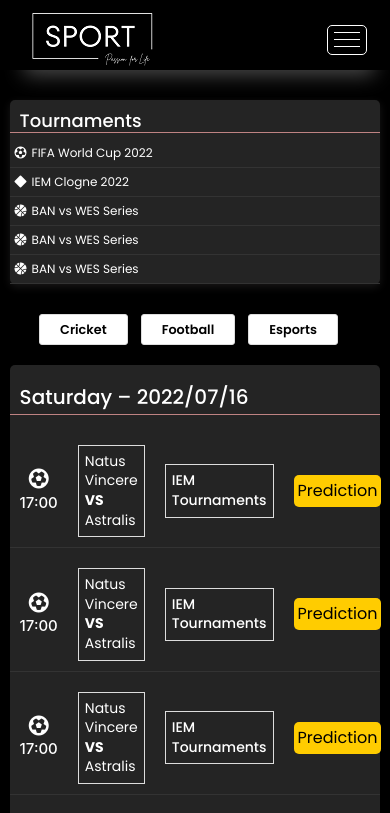
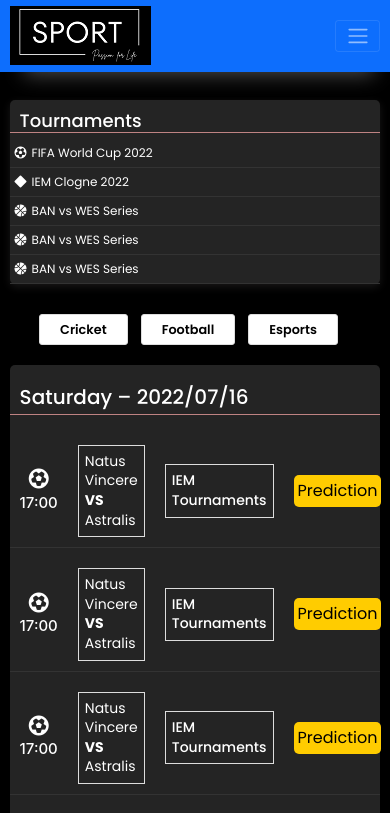
Before and after one commit to Horizon-dev4/react-sports, a React (Create React App) app: page / in a window 390 px wide. Shown: the top 813 px of the page. Built offline with nearby package versions, Linux system fonts and the light colour scheme.

Commit message:
nav bar has made responsive

```diff
--- a/public/assets/css/styles.css
+++ b/public/assets/css/styles.css
@@ -59,7 +59,8 @@ body {
   box-shadow: rgb(209 209 209 / 36%) 4px 25px 20px -20px;
 }
 .nav-p {
-  padding: 0 6%;
+  padding-left: 170px;
+  padding-top: 10px;
 }
 .logo-outer {
   display: block;
--- a/src/pages/components/Header.js
+++ b/src/pages/components/Header.js
@@ -1,23 +1,18 @@
-import React, { useState } from 'react';
-import { Link } from 'react-router-dom';
-import Modal from './Modal/Modal';
+import React, { useState } from "react";
+import { Link } from "react-router-dom";
+import Modal from "./Modal/Modal";
 
 function Header() {
-
-  const [modalOpen, setModalOpen] = useState( false);
+  const [modalOpen, setModalOpen] = useState(false);
 
   return (
     <>
       <header className="header-section">
         <div className="nav-p">
-          <nav className="nav-content-wrapper">
+          {/* <nav className="nav-content-wrapper">
             <Link to="/" className="logo-outer">
               <img src="assets/images/Folio.png" />
             </Link>
-
-            <div className="nav-toggle-btn">
-              <div className="btn-inner"></div>
-            </div>
 
             <ul className="nav-items-wrapper">
               <li className="nav-item-list">
@@ -56,13 +51,72 @@ function Header() {
                 </button>
               </li>
             </ul>
+          </nav> */}
+          <nav class="navbar navbar-expand-lg fixed-top navbar-dark bg-primary">
+            <div class="container">
+              <Link to="/" className="logo-outer">
+                <img src="assets/images/Folio.png" />
+              </Link>
+              <button
+                class="navbar-toggler"
+                type="button"
+                data-bs-toggle="collapse"
+                data-bs-target="#navbarSupportedContent"
+                aria-controls="navbarSupportedContent"
+                aria-expanded="false"
+                aria-label="Toggle navigation"
+              >
+                <span class="navbar-toggler-icon"></span>
+              </button>
+              <div
+                class="collapse navbar-collapse nav-p"
+                id="navbarSupportedContent"
+              >
+                <ul class="navbar-nav me-auto mb-2 mb-lg-0">
+                  <li className="nav-item-list">
+                    <Link to="/" className="nav-item-link">
+                      Matches
+                    </Link>
+                  </li>
+                  <li className="nav-item-list">
+                    <Link to="/Results" className="nav-item-link">
+                      Results
+                    </Link>
+                  </li>
+                  <li className="nav-item-list">
+                    <Link to="/News" className="nav-item-link">
+                      News
+                    </Link>
+                  </li>
+                  <li className="nav-item-list">
+                    <Link to="/Dashboard" className="nav-item-link">
+                      Dashboard
+                    </Link>
+                  </li>
+                  <li className="nav-item-list">
+                    <Link to="/Forum" className="nav-item-link">
+                      Forum
+                    </Link>
+                  </li>
+                  <li className="nav-item-list">
+                    <button
+                      className="nav-item-link login-btn modal-sign"
+                      onClick={() => {
+                        setModalOpen(true);
+                      }}
+                    >
+                      Log In
+                    </button>
+                  </li>
+                </ul>
+              </div>
+            </div>
           </nav>
         </div>
-        { modalOpen && <Modal setOpenModal={setModalOpen}/>}
+        {modalOpen && <Modal setOpenModal={setModalOpen} />}
       </header>
-
     </>
-  )
+  );
 }
 
-export default Header
+export default Header;
```
Also changed, not shown: src/pages/Home.js (+3 -4 lines). Lines whose indentation alone changed are shown as unchanged.
